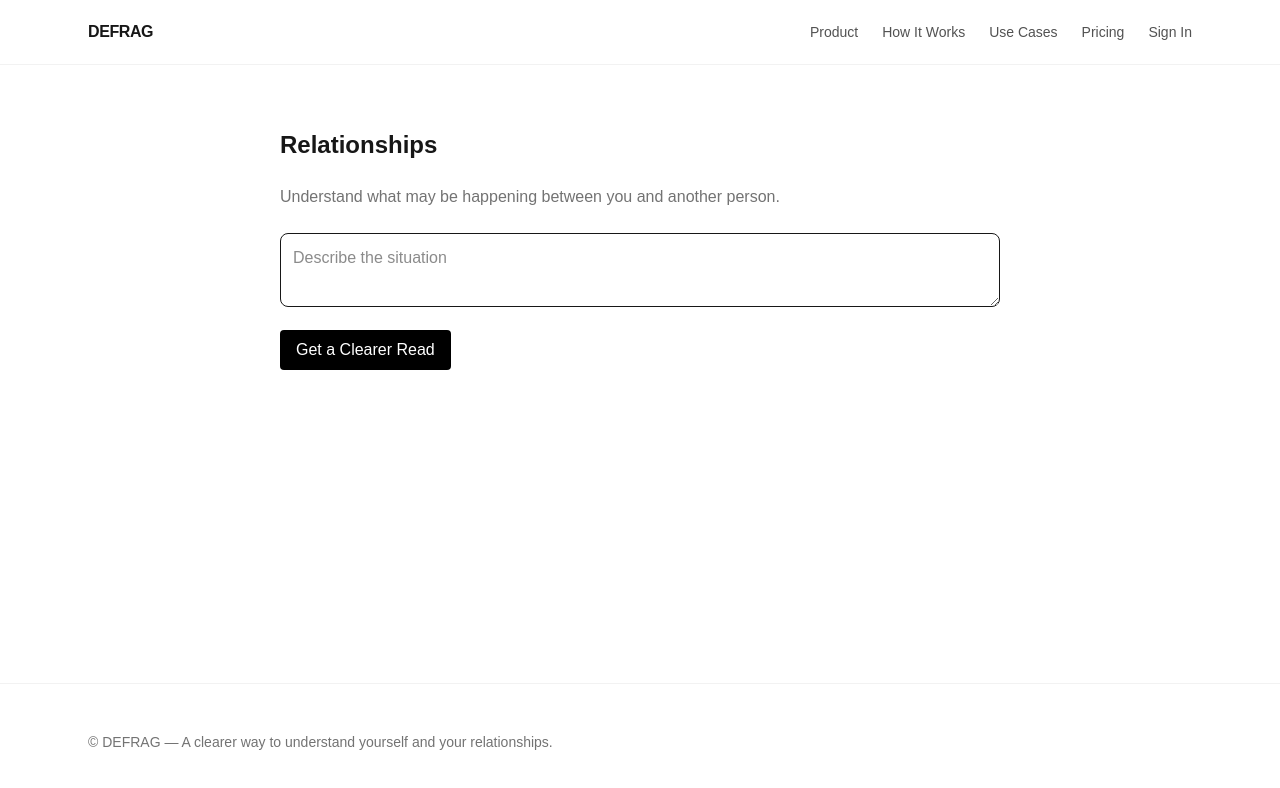
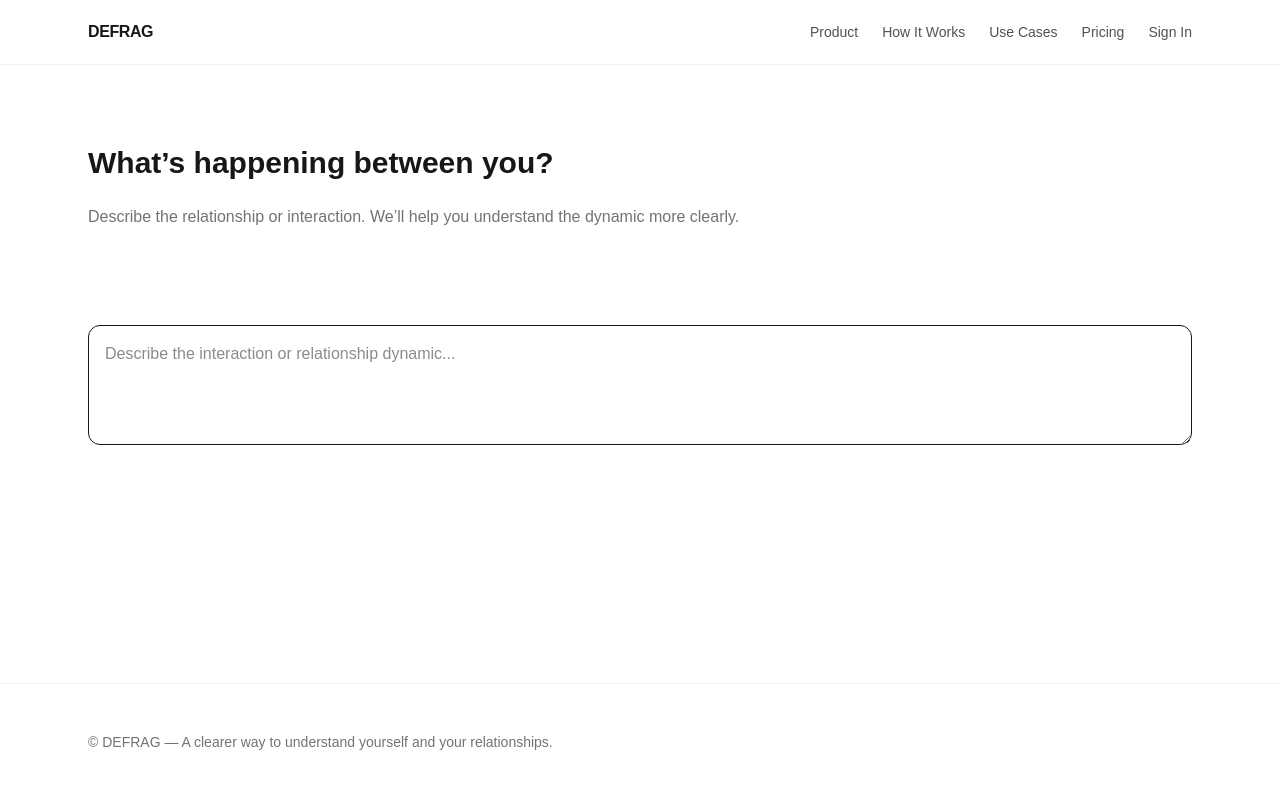
Before and after one commit to cjo93/nextjs-boilerplate, a Next.js app: page /app/relationships in a window 1280 px wide. Shown: the top 788 px of the page. Built offline with nearby package versions, Linux system fonts and the light colour scheme.

Commit message:
Wire artifacts into app relationships page

```diff
--- a/app/app/relationships/page.tsx
+++ b/app/app/relationships/page.tsx
@@ -1,13 +1,57 @@
-import { ClarityForm } from "@/components/app/clarity-form";
+"use client";
+
+import { useState } from "react";
+import { PageShell } from "@/components/system/page-shell";
+import { SectionShell } from "@/components/system/section-shell";
+import { SplitRead } from "@/components/artifacts/split-read";
+import { ReactionDecode } from "@/components/artifacts/reaction-decode";
+import { ClarifiedOutput } from "@/components/artifacts/clarified-output";
 
 export default function RelationshipsPage() {
+  const [input, setInput] = useState("");
+  const hasInput = input.trim().length > 0;
+
   return (
-    <div className="max-w-3xl mx-auto px-6 py-16 space-y-6">
-      <h1 className="text-2xl font-semibold">Relationships</h1>
-      <p className="text-neutral-500">
-        Understand what may be happening between you and another person.
-      </p>
-      <ClarityForm mode="relationships" />
-    </div>
+    <PageShell>
+      <SectionShell>
+        <h1 className="text-3xl font-semibold">What’s happening between you?</h1>
+        <p className="text-neutral-500 max-w-2xl">
+          Describe the relationship or interaction. We’ll help you understand the dynamic more clearly.
+        </p>
+      </SectionShell>
+
+      <SectionShell>
+        <textarea
+          value={input}
+          onChange={(e) => setInput(e.target.value)}
+          placeholder="Describe the interaction or relationship dynamic..."
+          className="w-full border rounded-xl p-4 min-h-[120px]"
+        />
+      </SectionShell>
+
+      {hasInput && (
+        <SectionShell className="space-y-8">
+          <SplitRead
+            situation={input}
+            interpretation="It may feel like the other person is acting against you."
+            alternative="They may be responding to their own pressures or interpretations."
+            clarity="This may be a difference in internal state rather than intent."
+          />
+
+          <ReactionDecode
+            pattern="You may be trying to resolve quickly or seek clarity."
+            pressure="Under pressure, responses may become more direct or intense."
+            landing="This may land as criticism or force rather than clarity."
+            repeat="This can create a loop where both sides feel misunderstood."
+            response="Slow the interaction and check interpretation before reacting."
+          />
+
+          <ClarifiedOutput
+            summary="This dynamic likely reflects a misalignment in interpretation and pressure, not intent."
+            guidance="Reduce pace, clarify intent, and check how your response may land before continuing."
+          />
+        </SectionShell>
+      )}
+    </PageShell>
   );
 }
```
